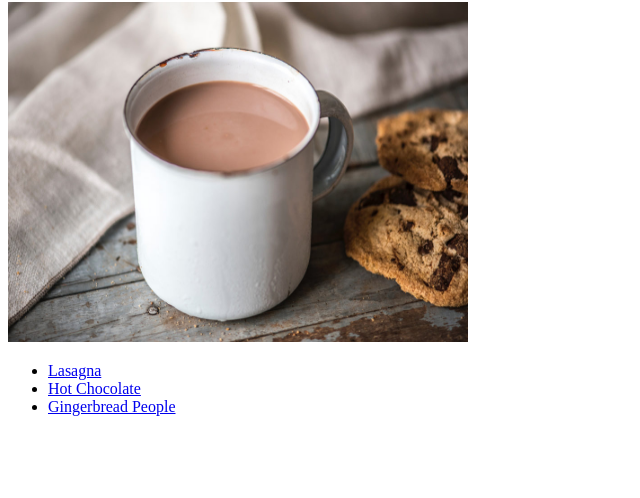
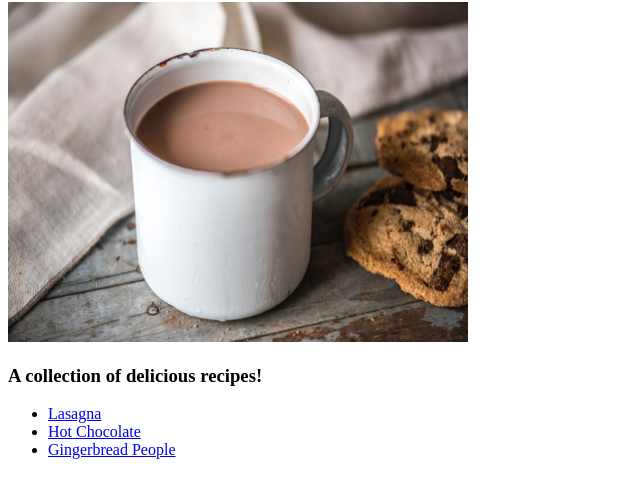
Before and after one commit to tyisokatcoding/odin-recipes, a plain HTML site: page index.html in a window 1280 px wide. Shown: the part 78-576 px from the top of the page, without its empty margins (0-640 px from the left). Drawn offline with Linux system fonts and the light colour scheme.

Commit message:
added heading to main index file

```diff
--- a/index.html
+++ b/index.html
@@ -7,6 +7,7 @@
 <body>
     <h1 id='header'>Odin Recipes</h1>
     <img src="images/hotchoc.jpg" width="460" height="340">
+    <h3>A collection of delicious recipes!</h3>
         <div>
             <ul>
                 <li><a href="recipes/lasagna.html">Lasagna</a></li>
```
